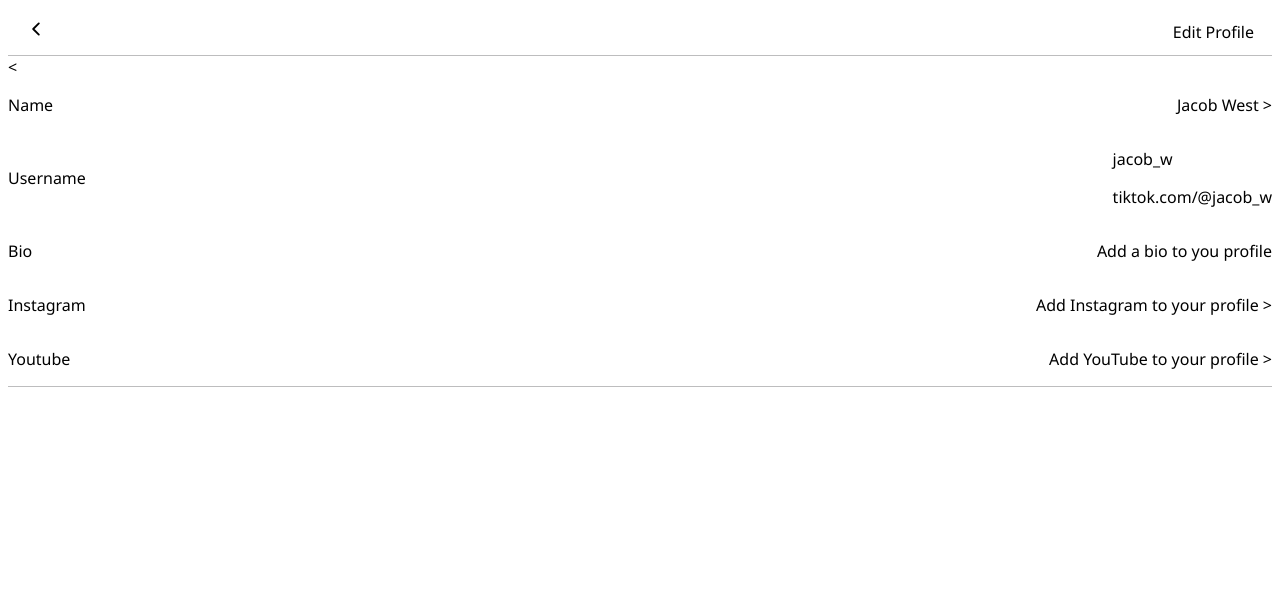
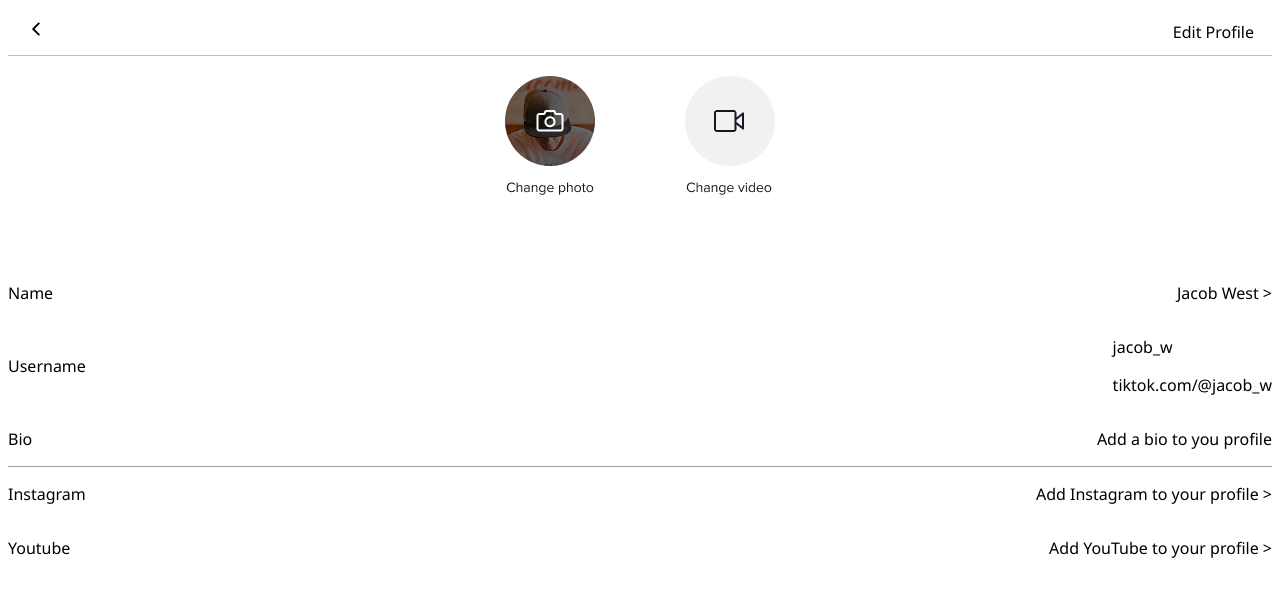
Before and after one commit to Makwarela1/TikTok-Page-, a plain HTML site: page index.html in a window 1280 px wide. Drawn offline with Linux system fonts and the light colour scheme.

Commit message:
added the images section

```diff
--- a/index.html
+++ b/index.html
@@ -14,8 +14,11 @@
                 </div>
                 <div class = "text"> Edit Profile</div>
         </div>
-        <div class = "images">
-            <
+            <div class = "images">
+                <img src = "images/Change Photo.png">
+                <img src = "images/Change Video.png">
+            </div>
+
         </div>
 
         </div>
@@ -33,10 +36,11 @@
                     <p>tiktok.com/@jacob_w</p>
                     </div>
               </div>
-
+            <div class = "bio">
             <div class = "det">
                 <p> Bio</p>
                 <p> Add a bio to you profile </p>
+            </div>
             </div>
 
             <div class = "det">
--- a/style.css
+++ b/style.css
@@ -17,6 +17,7 @@
 }
 .text{
     font: size 12px;
+    justify-content: center;
 }
 .det{
     display:flex;
@@ -27,5 +28,17 @@
     align-items: right;
 }
 .details{
-        border-bottom: 1px solid #bdbdbe;
+        padding-top: 50px;
+        margin-top: 20px;
 }
+
+.bio{
+    border-bottom: 1px solid #a1a1a1;
+}
+.images{
+    display:flex;
+    align-items: center;
+    gap:90px;
+    justify-content: center;
+    margin-top: 20px;
+}
```
Also changed, not shown: images/Change Video.png (added), images/Change Video.svg (deleted).
